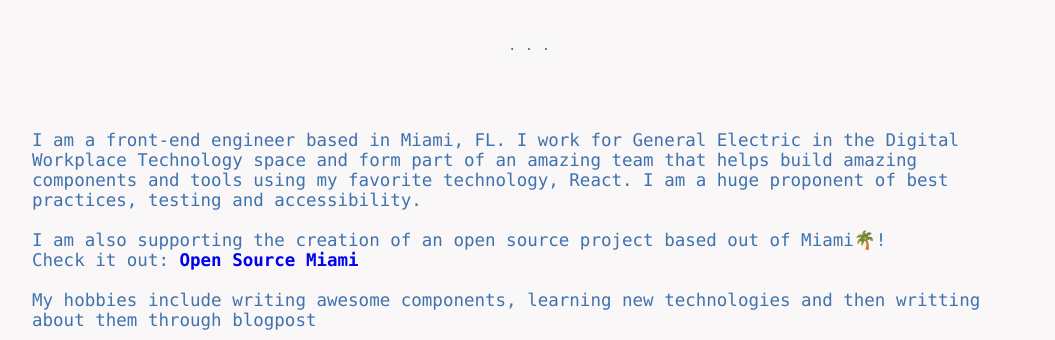
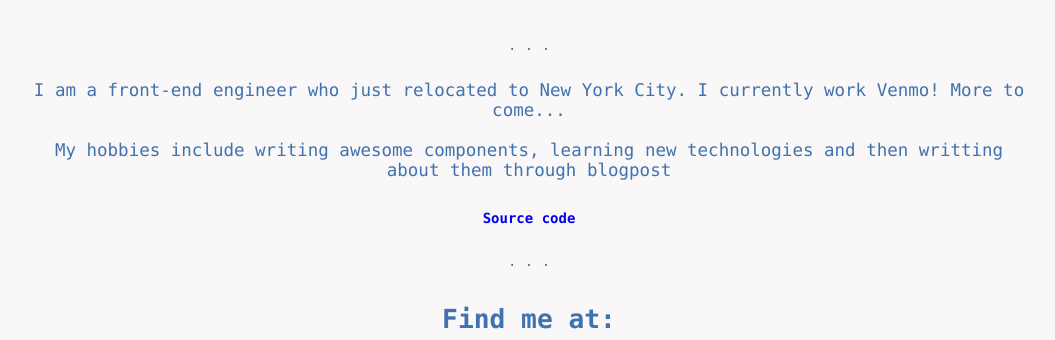
Before and after one commit to aromanarguello/site-nextjs, a Next.js app: page / in a window 1280 px wide. Shown: the part 413-753 px from the top of the page, without its empty margins (111-1166 px from the left). Built offline with nearby package versions, Linux system fonts and the light colour scheme.

Commit message:
updated bio and styles

```diff
--- a/components/Bio/Bio.tsx
+++ b/components/Bio/Bio.tsx
@@ -5,23 +5,8 @@ const Bio: React.FC = () => {
   return (
     <>
       <Text pb="20px">
-        I am a front-end engineer based in Miami, FL. I work for General
-        Electric in the Digital Workplace Technology space and form part of an
-        amazing team that helps build amazing components and tools using my
-        favorite technology, React. I am a huge proponent of best practices,
-        testing and accessibility.
+        I am a front-end engineer who just relocated to New York City. I currently work Venmo! More to come...
       </Text>
-      <Text>
-        I am also supporting the creation of an open source project based out of
-        Miami🌴!
-      </Text>
-      <Text pb="20px">
-        Check it out:{' '}
-        <Link href="https://github.com/open-source-miami/component-library">
-          Open Source Miami
-        </Link>{' '}
-      </Text>
-
       <Text pb="20px">
         My hobbies include writing awesome components, learning new technologies
         and then writting about them through blogpost
--- a/components/Layout/Layout.styles.ts
+++ b/components/Layout/Layout.styles.ts
@@ -33,7 +33,7 @@ const Header = styled.header`
   justify-content: center;
   align-items: center;
   flex-direction: column;
-
+  overflow: none;
   @media (min-width: ${({
       theme: {
         breakPoints: { mobileM }
@@ -44,9 +44,10 @@ const Header = styled.header`
 `
 
 const Body = styled.main`
-  height: 600px;
+  height: 300px;
   display: flex;
   justify-content: center;
+  text-align: center;
   align-items: center;
   flex-direction: column;
   padding: 0 15px;
@@ -55,7 +56,7 @@ const Body = styled.main`
         breakPoints: { tablet }
       }
     }) => tablet}) {
-    height: 400px;
+    height: 200px;
   }
 `
 
@@ -79,6 +80,7 @@ const Separator = styled.div<SpaceProps>`
 
 const Footer = styled.footer<SpaceProps>`
  ${space}
+ text-align: center;
   font-size: ${({
     theme: {
       headings: { small }
```
Also changed, not shown: components/ Meta/Meta.tsx (line endings or trailing spaces), components/Avatar/Avatar.tsx (line endings or trailing spaces), components/Box/Box.tsx (line endings or trailing spaces), components/Layout/Layout.tsx (line endings or trailing spaces), package.json (line endings or trailing spaces), 2 other files (tests, documents, lock files or other folders).
